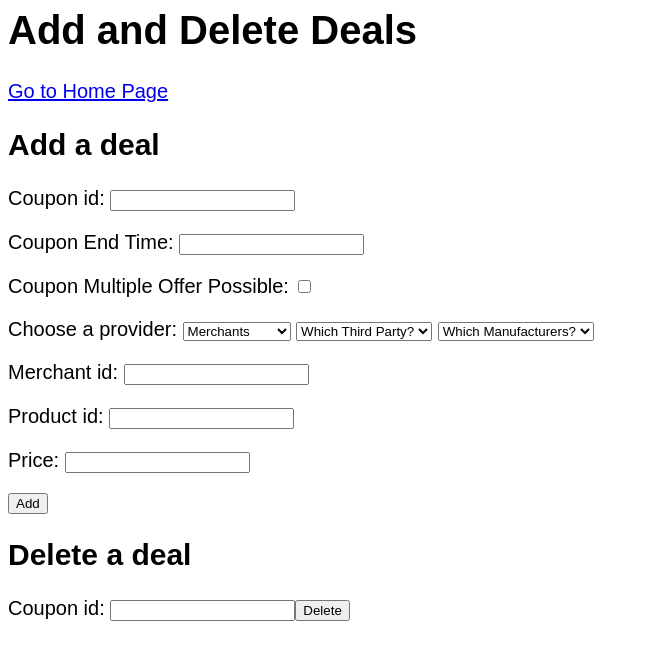
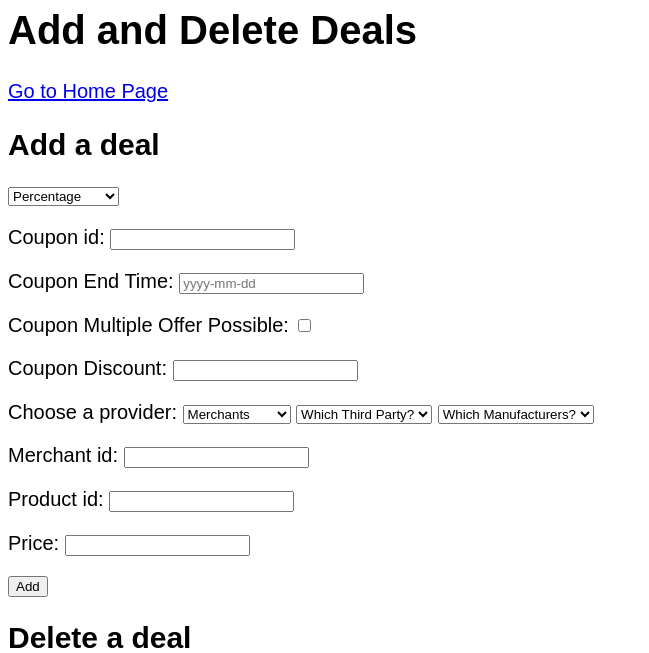
Before and after one commit to amykweon/dbproj_sale_coupon, a Flask app: template templates/another.html in a window 1280 px wide. Shown: the top 653 px of the page, without its empty margins (0-649 px from the left). Run offline with Flask 2, Linux system fonts and the light colour scheme; the template is opened without the code that fills it, so the values that code supplies are empty; parts of the project's set-up code (start-up, migrations or seed data) failed here and were passed over.

Commit message:
add/delete

```diff
--- a/server.py
+++ b/server.py
@@ -175,7 +175,7 @@ def search():
       )
       SELECT *
       FROM Percent_Offers AS po
-      ORDER BY po.discountValue DESC;
+      ORDER BY po.discountRate DESC;
       """, product, product, product)
   elif (coupon == "absval"):
     cursor = g.conn.execute("""WITH Value_Offers (provider, discountValue, coupon_from) AS (
@@ -198,6 +198,45 @@ def search():
       SELECT *
       FROM Value_Offers AS po
       ORDER BY po.discountValue DESC;
+      """, product, product, product)
+  else:
+    cursor = g.conn.execute("""WITH Value_Offers (coupontype, provider, discount, coupon_from) AS (
+      SELECT 'Absolute Value', m.merchantName as Provider, avc.discountValue, 'Merchants'
+      FROM Merchants m, merchant_offer mo, absolute_value_coupons avc
+      WHERE m.merchantid = mo.merchantid AND mo.productid = %s AND mo.couponid = avc.couponid
+
+      UNION
+
+      SELECT 'Absolute Value', tpo.thirdPartyName as Provider, avc.discountValue, 'Third Party'
+      FROM Third_Party_Offer tpo, absolute_value_coupons avc
+      WHERE tpo.productid = %s AND tpo.couponid = avc.couponid
+
+      UNION
+
+      SELECT 'Absolute Value', ma.manufacturename as Provider, avc.discountValue, 'Manufacturers', 'Absolute Value'
+      FROM Manufacturers ma, Manufacturer_Offer mao, absolute_value_coupons avc
+      WHERE ma.manufactureid = mao.manufactureid AND mao.productid = %s AND mao.couponid = avc.couponid
+
+      UNION
+      SELECT 'Percentage', m.merchantName as Provider, pc.discountRate, 'Merchants'
+      FROM Merchants m, merchant_offer mo, percentage_coupons pc
+      WHERE m.merchantid = mo.merchantid AND mo.productid = %s AND mo.couponid = pc.couponid
+
+      UNION
+
+      SELECT 'Percentage', tpo.thirdPartyName as Provider, pc.discountRate, 'Third Party'
+      FROM Third_Party_Offer tpo, percentage_coupons pc
+      WHERE tpo.productid = %s AND tpo.couponid = pc.couponid
+
+      UNION
+
+      SELECT 'Percentage', ma.manufacturename as Provider, pc.discountRate, 'Manufacturers'
+      FROM Manufacturers ma, Manufacturer_Offer mao, percentage_coupons pc
+      WHERE ma.manufactureid = mao.manufactureid AND mao.productid = %s AND mao.couponid = pc.couponid
+      )
+      SELECT *
+      FROM Value_Offers AS po
+      ORDER BY po.coupontype DESC, po.discount DESC;
       """, product, product, product)
 
   output = []
@@ -254,9 +293,21 @@ def another():
 # Example of adding new data to the database
 @app.route('/add', methods=['POST'])
 def add():
+  coupontype = request.form['coupontype']
   couponid = request.form['couponid']
   endtime = request.form['endtime']
   multiple = request.form['multiple']
+  value = request.form['value']
+
+  if (multiple):
+    g.conn.execute('INSERT INTO Coupons VALUE (%s, %s, TRUE);', couponid, endtime)
+  else:
+    g.conn.execute('INSERT INTO Coupons VALUE (%s, %s, FALSE);', couponid, endtime)
+
+  if (coupontype == 'percentage'):
+    g.conn.execute('INSERT INTO Percentage_coupons VALUE (%f, %s);', value, couponid)
+  else:
+    g.conn.execute('INSERT INTO Absolute_Value_coupons VALUE (%f, %s);', value, couponid)
 
   providers = request.form['providers']
   if (providers != "merchants"):
@@ -265,13 +316,22 @@ def add():
   productid = request.form['productid']
   price = request.form['price']
 
-  g.conn.execute('INSERT INTO test(name) VALUES (%s)', name)
+  if(providers == 'thirdParty'):
+    g.conn.execute('INSERT INTO third_party_offer VALUE (%s, %s, %s, %s, %f);',
+      providerid, couponid, productid, mercantid, price)
+  elif (providers == 'manufacturers'):
+    g.conn.execute('INSERT INTO manufacturer_offer VALUE (%s, %s, %s, %s, %f);',
+      couponid, providerid, productid, mercantid, price)
+  else:
+    g.conn.execute('INSERT INTO manufacturer_offer VALUE (%s, %s, %s, %f);',
+      couponid, mercantid, productid, price)
+
   return redirect('/another')
 
 @app.route('/delete', methods=['POST'])
 def delete():
   couponid = request.form['couponid']
-  g.conn.execute('DELETE FROM Coupons WHERE couponid = (%s);', couponid)
+  g.conn.execute('DELETE FROM Coupons WHERE couponid = %s;', couponid)
   return redirect('/another')
 
 
--- a/templates/another.html
+++ b/templates/another.html
@@ -21,9 +21,14 @@
 
 <h2>Add a deal</h2>
 <form method="POST" action="/add">
+  <select name="coupontype">
+    <option value="percentage">Percentage</option>
+    <option value="absval">Absolute Value</option>
+  </select>
 <p>Coupon id: <input type="text" name="couponid"></p>
-<p>Coupon End Time: <input type="text" name="endtime"></p>
+<p>Coupon End Time: <input type="text" name="endtime" placeholder="yyyy-mm-dd"></p>
 <p>Coupon Multiple Offer Possible: <input type="checkbox" name="multiple"></p>
+<p>Coupon Discount: <input type="number" name="value"></p>
 <label for="providers">Choose a provider:</label>
 <select name="providers">
 	<option value="merchants">Merchants</option>
```
